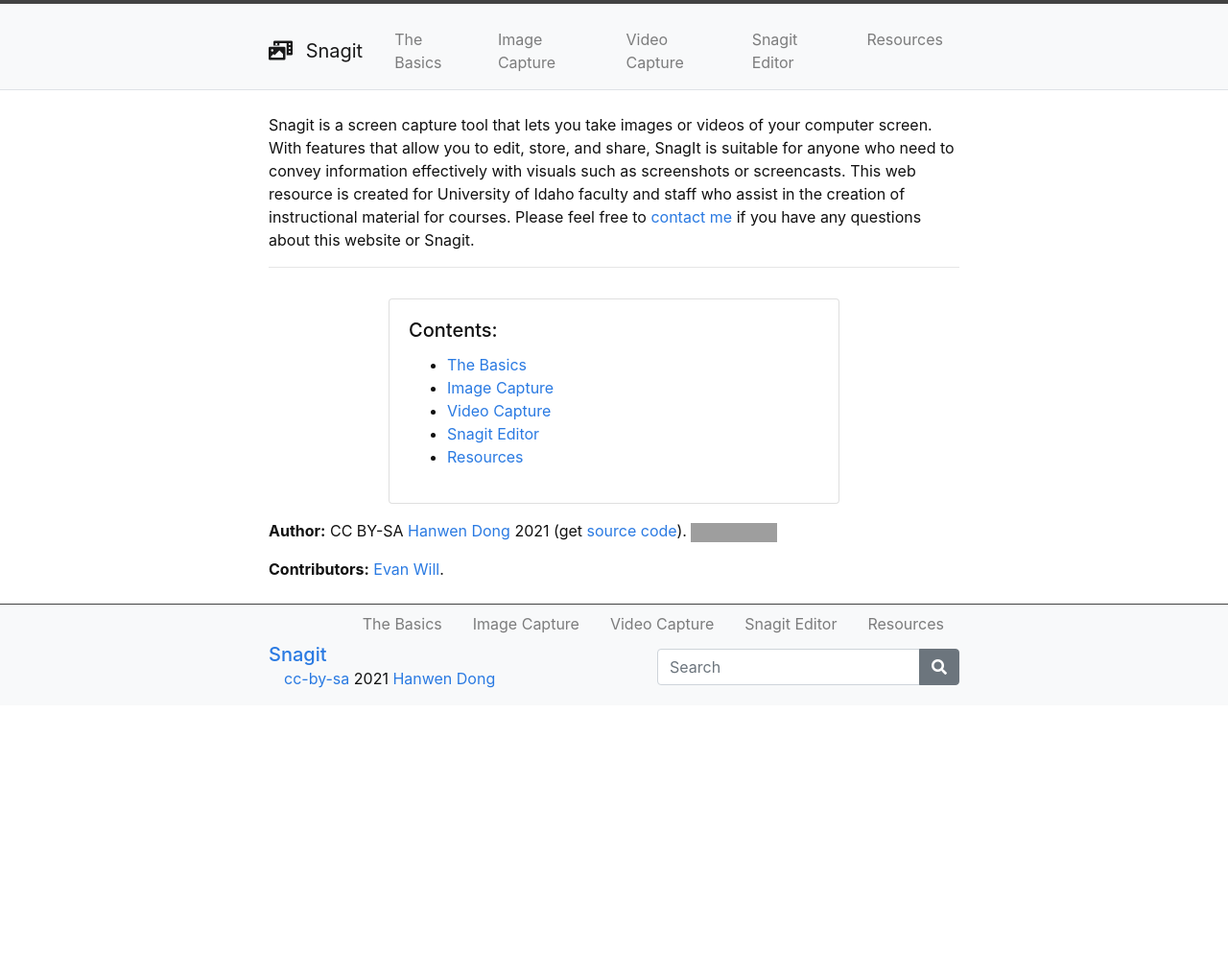
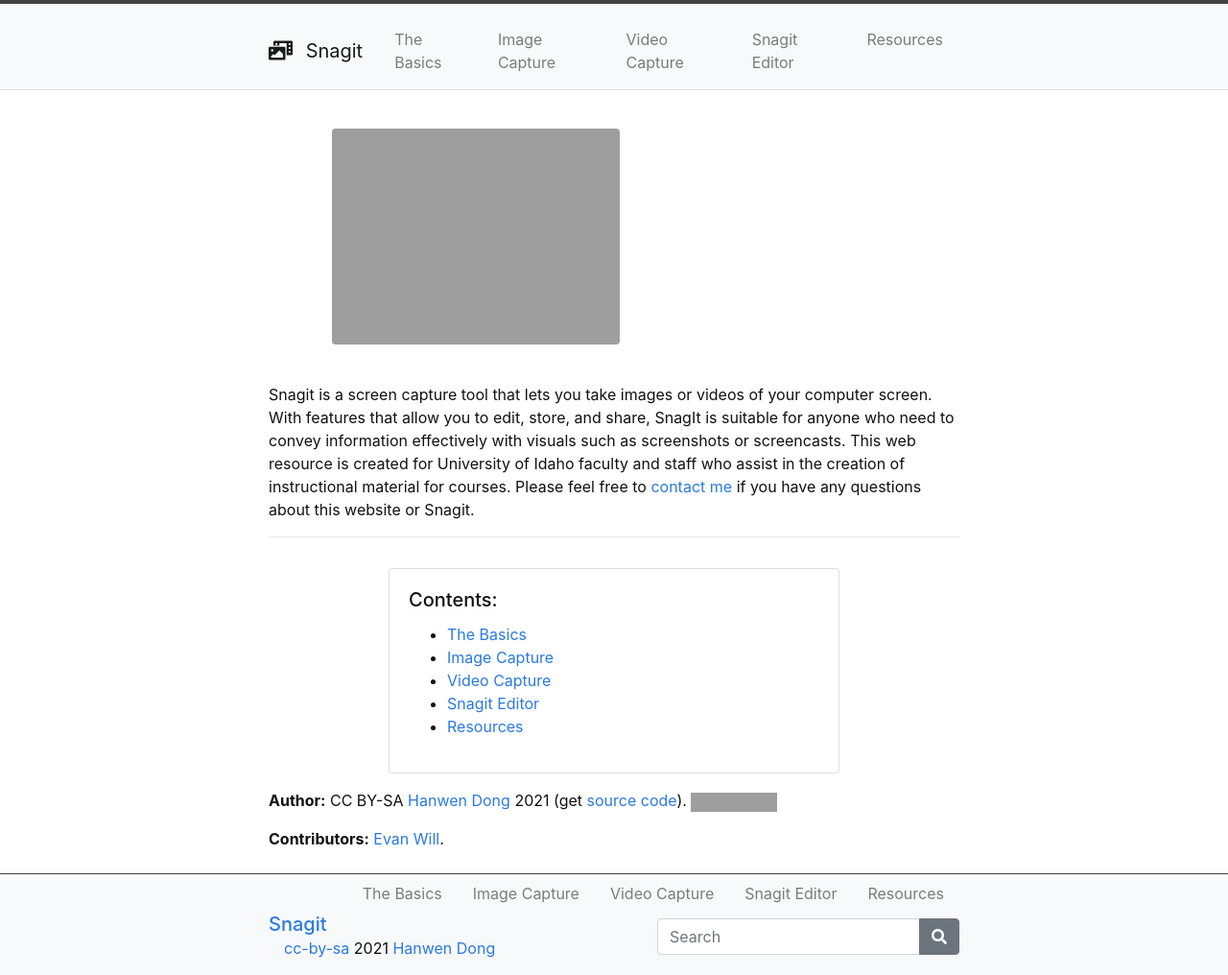
Before and after one commit to hanwendong1/Snagit, a Jekyll site: the page built from index.md, in a window 1280 px wide. Shown: the whole page at 96% size. Built offline with Jekyll 4.4.1, drawn with Linux system fonts in a browser that asks for light colours; before the commit the page ends 900 px from its top, so only the background shows below that; grey boxes are pictures that could not be loaded.

Commit message:
Update index.md

```diff
--- a/index.md
+++ b/index.md
@@ -2,6 +2,8 @@
 title: Home
 layout: default
 ---
+
+{% include figure.html img="YouTubeThumbnail.png" alt="YouTube Thumbnail" width="75%" %}
 
 Snagit is a screen capture tool that lets you take images or videos of your computer screen. With features that allow you to edit, store, and share, SnagIt is suitable for anyone who need to convey information effectively with visuals such as screenshots or screencasts.
 This web resource is created for University of Idaho faculty and staff who assist in the creation of instructional material for courses. Please feel free to <a href = "mailto: hanwendong@uidaho.edu">contact me</a> if you have any questions about this website or Snagit.
```
